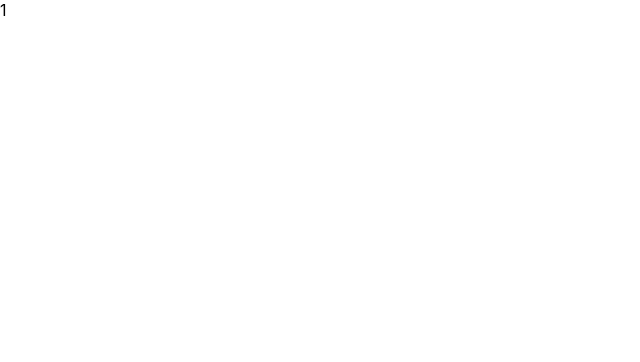
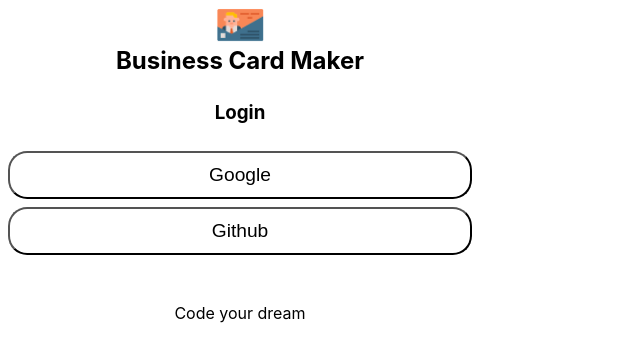
Before and after one commit to rlatmdgns/card-maker, a React (Create React App) app: page / in a window 1280 px wide. Shown: the top 362 px of the page, without its empty margins (0-640 px from the left). Built offline with nearby package versions, Linux system fonts and the light colour scheme; no server answers.

Commit message:
add login component

```diff
--- a/src/App.css
+++ /dev/null
@@ -1,38 +0,0 @@
-.App {
-  text-align: center;
-}
-
-.App-logo {
-  height: 40vmin;
-  pointer-events: none;
-}
-
-@media (prefers-reduced-motion: no-preference) {
-  .App-logo {
-    animation: App-logo-spin infinite 20s linear;
-  }
-}
-
-.App-header {
-  background-color: #282c34;
-  min-height: 100vh;
-  display: flex;
-  flex-direction: column;
-  align-items: center;
-  justify-content: center;
-  font-size: calc(10px + 2vmin);
-  color: white;
-}
-
-.App-link {
-  color: #61dafb;
-}
-
-@keyframes App-logo-spin {
-  from {
-    transform: rotate(0deg);
-  }
-  to {
-    transform: rotate(360deg);
-  }
-}
--- a/src/App.js
+++ b/src/App.js
@@ -1,8 +1,9 @@
-import './App.css';
-
-function App() {
+import React from 'react'
+import Login from './components/login/login';
+import styles from './app.module.css'
+function App({authService}) {
   return (
-    <div>1</div>
+    <Login className={styles.app} authService={authService}/>
   );
 }
 
--- /dev/null
+++ b/src/app.module.css
@@ -0,0 +1,11 @@
+* {
+  box-sizing: border-box;
+}
+.app {
+  width: 100%;
+  height: 100vh;
+  display: flex;
+  justify-content: center;
+  align-items: center;
+  background-color: makerGrey;
+}
--- /dev/null
+++ b/src/components/footer/footer.jsx
@@ -0,0 +1,9 @@
+import React from 'react';
+import styles from './footer.module.css'
+const Footer = (props) => (
+      <footer className={styles.footer}>
+        <p className={styles.title}>Code your dream</p>
+      </footer>
+  );
+
+export default Footer;
--- /dev/null
+++ b/src/components/footer/footer.module.css
@@ -0,0 +1,11 @@
+@value makerWhite, makerGreen from '../../common/colors.css';
+
+.footer {
+  width: 100%;
+  background-color: makerGreen;
+  text-align: center;
+}
+
+.title {
+  color: makerWhite;
+}
--- /dev/null
+++ b/src/components/header/header.jsx
@@ -0,0 +1,12 @@
+import React from 'react';
+import styles from './header.module.css'
+
+const Header = ({onLogout}) => (
+      <header className={styles.header}>
+        {onLogout && (<button className={styles.logout} onClick={onLogout}>Logout</button>)}
+        <img className={styles.logo} src="/images/logo.png" alt=""/>
+        <h1 className={styles.title}>Business Card Maker</h1>
+      </header>
+  );
+
+export default Header;
--- /dev/null
+++ b/src/components/header/header.module.css
@@ -0,0 +1,29 @@
+@value makerGreen,makerWhite,makerBlack from '../../common/colors.css';
+
+.header {
+  width: 100%;
+  text-align: center;
+  padding: 0.5em;
+  background-color: makerGreen;
+  position: relative;
+}
+
+.logo {
+  width: 3em;
+}
+.title {
+  margin: 0;
+  color: makerWhite;
+}
+.logout {
+  position: absolute;
+  right: 3em;
+  top: 1em;
+  padding: 0.8em;
+  border-radius: 20%;
+  background-color: makerBlack;
+  color: makerWhite;
+  outline: 0;
+  border: 0;
+  cursor: pointer;
+}
--- /dev/null
+++ b/src/components/login/login.jsx
@@ -0,0 +1,28 @@
+import React from 'react';
+import Footer from '../footer/footer';
+import Header from '../header/header';
+import styles from './login.module.css';
+const Login = ({authService}) => {
+  const onLogin = event => {
+    authService.login(event.currentTarget.textContent).then(console.log);
+  }
+      return(
+        <section className={styles.login}>
+          <Header/>
+          <section>
+            <h1>Login</h1>
+            <ul className={styles.list}>
+              <li className={styles.item}>
+                <button className={styles.button} onClick={onLogin}>Google</button>
+              </li>
+              <li className={styles.item}>
+                <button className={styles.button} onClick={onLogin}>Github</button>
+              </li>
+            </ul>
+          </section>
+          <Footer/>
+        </section>
+      )
+};
+
+export default Login;
--- /dev/null
+++ b/src/components/login/login.module.css
@@ -0,0 +1,33 @@
+@value makerGreen, makgerLightPink, makerWhite from '../../common/colors.css';
+
+.login {
+  width: 30em;
+  text-align: center;
+  display: flex;
+  flex-direction: column;
+  justify-content: center;
+  background-color: makerWhite;
+}
+
+.list {
+  width: 100%;
+  display: flex;
+  flex-direction: column;
+  list-style: none;
+  padding: 0.5rem;
+}
+
+.item {
+  margin-bottom: 0.5em;
+}
+
+.button {
+  width: 100%;
+  height: 2.5em;
+  font-size: 1.2rem;
+  border-radius: 1.2rem;
+  background-color: transparent;
+  cursor: pointer;
+  border: 0.2rem solid makerGreen;
+  outline: 0;
+}
--- a/src/index.js
+++ b/src/index.js
@@ -2,10 +2,12 @@
 import ReactDOM from 'react-dom';
 import './index.module.css';
 import App from './App';
+import AuthService from './service/auth_service';
 
+const authService = new AuthService();
 ReactDOM.render(
   <React.StrictMode>
-    <App />
+    <App  authService={authService}/>
   </React.StrictMode>,
   document.getElementById('root')
 );
--- a/src/service/auth_service.js
+++ b/src/service/auth_service.js
@@ -1,9 +1,9 @@
 import firebase from 'firebase';
-
+import firebaseApp from './firebase'
 class AuthService{
   login(providerName) {
-    const provider = new firebase.auth[`${providerName}AuthProvider`]();
-    return firebase.auth.signInWithPopup(provider);
+    const authProvider = new firebase.auth[`${providerName}AuthProvider`]();
+    return firebaseApp.auth().signInWithPopup(authProvider);
   }
 }
 
--- a/src/service/firebase.js
+++ b/src/service/firebase.js
@@ -1,3 +1,5 @@
+import firebase from 'firebase'
+
 const firebaseConfig = {
   apiKey: process.env.REACT_APP_FIREBASE_API_KEY,
   authDomain: process.env.REACT_APP_FIREBASE_AUTH_DOMAIN,
@@ -5,5 +7,7 @@
   projectId:process.env.REACT_APP_FIREBASE_PROJECT_ID
 };
 // Initialize Firebase
-firebase.initializeApp(firebaseConfig);
+const firebaseApp = firebase.initializeApp(firebaseConfig);
+export default firebaseApp
+
 // firebase.analytics();
```
Also changed, not shown: 1 other file (tests, documents, lock files or other folders).
